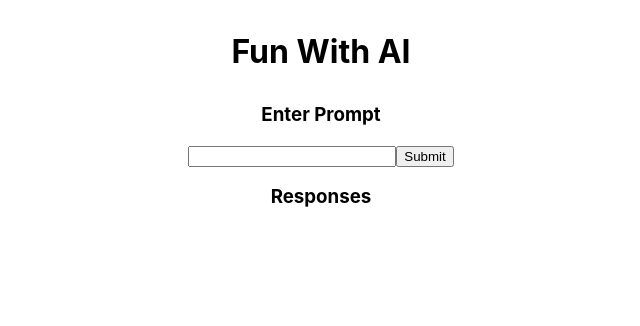
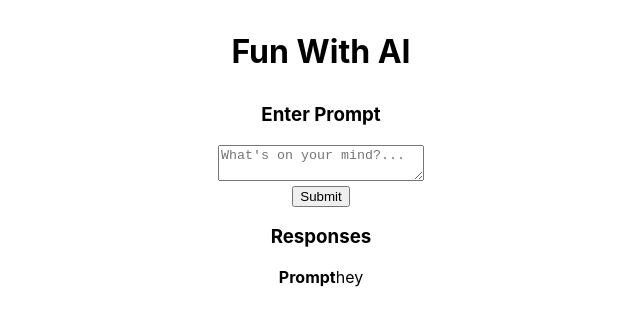
Before and after one commit to Sasu-Osayande/Fun-With-AI, a React (Create React App) app in the folder client/: page / in a window 1280 px wide. Shown: the top 326 px of the page, without its empty margins (319-959 px from the left). Built offline with nearby package versions, Linux system fonts and the light colour scheme.

Commit message:
Add a function to clear the input field after a submit

```diff
--- a/client/src/App.js
+++ b/client/src/App.js
@@ -3,10 +3,21 @@ import { useState, useEffect } from "react";
 import "./App.css";
 
 function App() {
-  const [data, setData] = useState({ text: "" });
+  const [data, setData] = useState({ text: "" }, () => {
+    // getting stored value
+    const saved = localStorage.getItem("data");
+    const initialValue = JSON.parse(saved);
+    return initialValue || "";
+  });
   const [query, setQuery] = useState("");
   const [search, setSearch] = useState("");
   const [isLoading, setIsLoading] = useState(false);
+  const [inputValue, setInputValue] = useState("");
+
+  useEffect(() => {
+    // storing input data
+    localStorage.setItem("data", JSON.stringify(data));
+  }, [data]);
 
   useEffect(() => {
     const fetchData = async () => {
@@ -23,12 +34,24 @@ function App() {
         });
         const data = await res.json();
         setData(data);
+        console.log("Data:", data);
+        console.log("Query:", query);
         setIsLoading(false);
       }
     };
 
     fetchData();
   }, [search]);
+
+  const onHandleSubmit = (e) => {
+    e.preventDefault();
+    setSearch(query);
+    setQuery("");
+
+    // const query = this.state.query;
+    // this.props.onSearchTermChange(query);
+    // setSearch({query: ""});
+  };
 
   return (
     <div className="App">
@@ -40,22 +63,43 @@ function App() {
           <h1>
             <p>Fun With AI</p>
           </h1>
-
+          <div className="whole-container">
+            <div className="form-container">
               <div>
-            <div>
+                <div className="subheading">
                   <h3>Enter Prompt</h3>
-              <input
+                </div>
+                <form onSubmit={onHandleSubmit}>
+                  <textarea
                     className="prompt-input"
                     type="text"
+                    placeholder="What's on your mind?..."
                     value={query}
                     onChange={(event) => setQuery(event.target.value)}
                   />
-              <button type="button" onClick={() => setSearch(query)}>
+                  <div>
+                    <div className="btn-container">
+                      <button type="button" onClick={onHandleSubmit}>
                         Submit
                       </button>
-
+                    </div>
+                  </div>
+                </form>
+                <div className="subheading">
                   <h3>Responses</h3>
-              {isLoading ? <div>Loading ...</div> : <span>{data.response}</span>}
+                </div>
+                {isLoading ? (
+                  <div>Loading ...</div>
+                ) : (
+                  <div className="response-container">
+                    <div className="prompt-value">
+                      <b>Prompt</b>
+                      <span>hey</span>
+                    </div>
+                    <span>{data.response}</span>
+                  </div>
+                )}
+              </div>
             </div>
           </div>
         </main>
```
Lines whose indentation alone changed are shown as unchanged.
